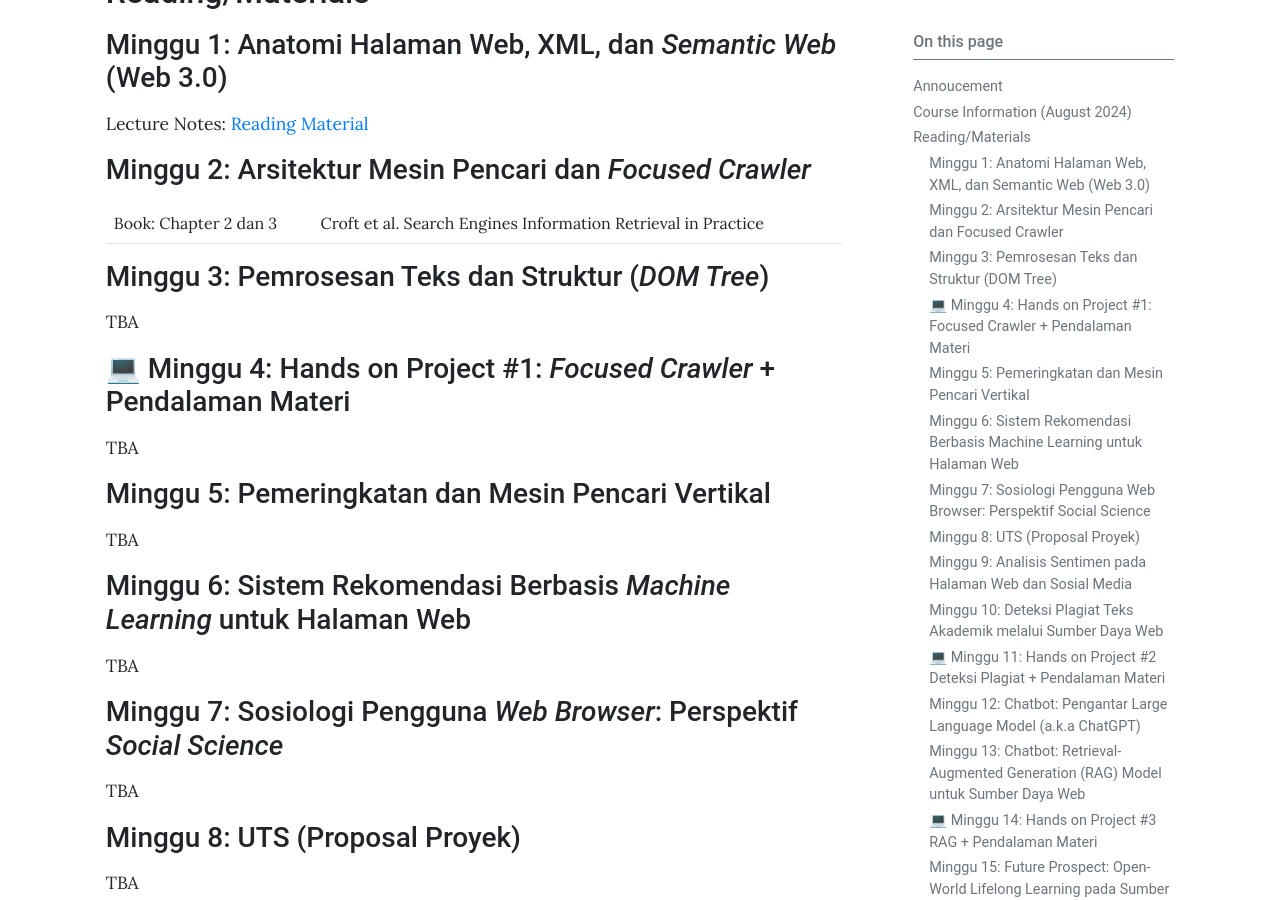
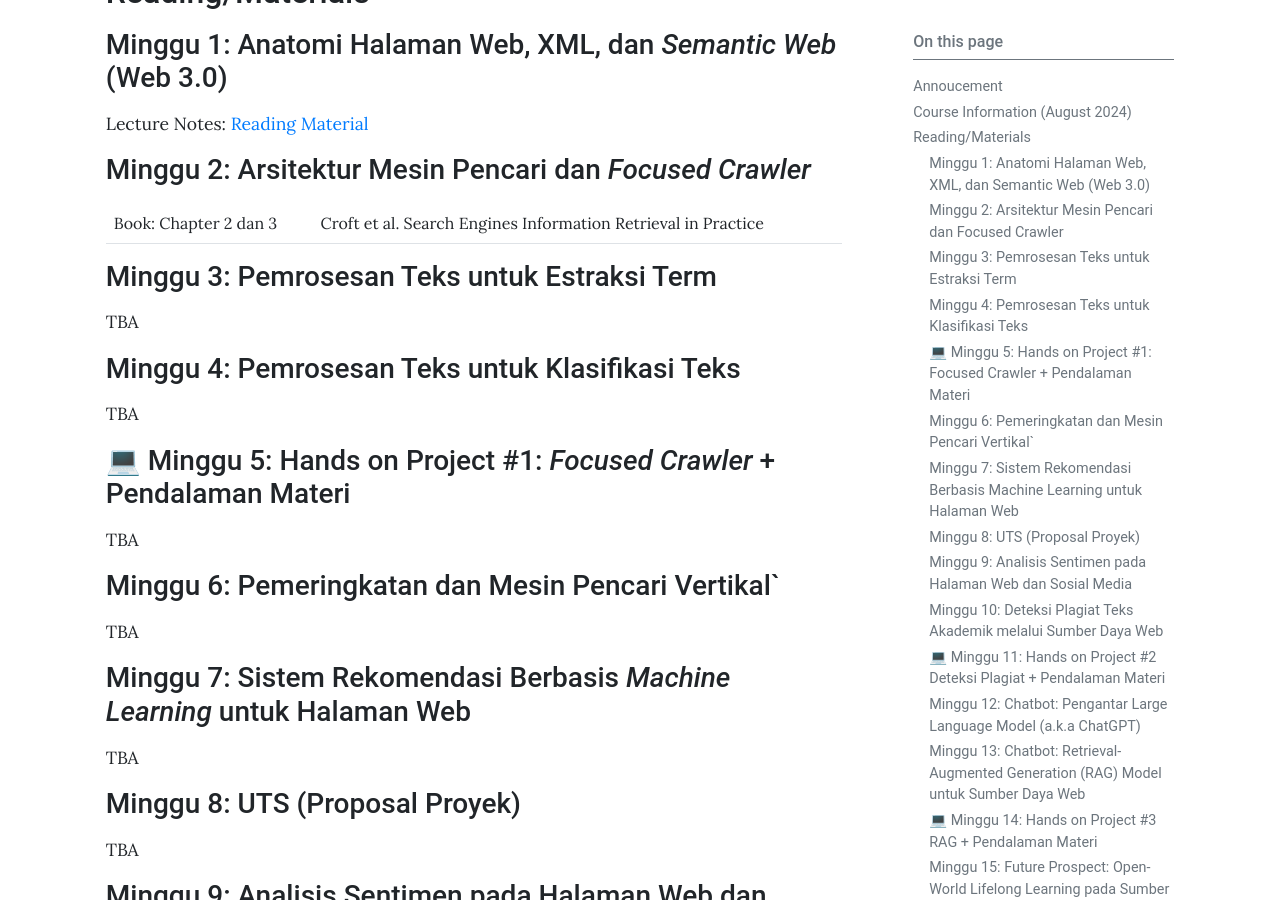
Before and after one commit to gusti-alfarisy/gusti-alfarisy.github.io, a Jekyll site: the page built from pages/mk/web.md, in a window 1280 px wide and 900 px high, scrolled down 3088 px. Built offline with Jekyll 4.4.1, drawn with Linux system fonts in a browser that asks for light colours.

Commit message:
update Team

```diff
--- a/pages/mk/web.md
+++ b/pages/mk/web.md
@@ -104,25 +97,30 @@ Lecture Notes: [Reading Material](https://mega.nz/file/e40R2ATT#UHEngxHQqHOI48tt
 
 Book: Chapter 2 dan 3 | Croft et al. Search Engines Information Retrieval in Practice
 
-### Minggu 3: Pemrosesan Teks dan Struktur (*DOM Tree*)
+### Minggu 3: Pemrosesan Teks untuk Estraksi Term
 
 TBA
 
-### 💻 Minggu 4: Hands on Project #1: *Focused Crawler* + Pendalaman Materi
+### Minggu 4: Pemrosesan Teks untuk Klasifikasi Teks
 
 TBA
 
-### Minggu 5: Pemeringkatan dan Mesin Pencari Vertikal
+### 💻 Minggu 5: Hands on Project #1: *Focused Crawler* + Pendalaman Materi
 
 TBA
 
-### Minggu 6: Sistem Rekomendasi Berbasis *Machine Learning* untuk Halaman Web
+### Minggu 6: Pemeringkatan dan Mesin Pencari Vertikal`
 
 TBA
 
-### Minggu 7: Sosiologi Pengguna *Web Browser*: Perspektif *Social Science*
+### Minggu 7: Sistem Rekomendasi Berbasis *Machine Learning* untuk Halaman Web
 
 TBA
+
+[//]: # (### Minggu 7: Sosiologi Pengguna *Web Browser*: Perspektif *Social Science*)
+
+[//]: # ()
+[//]: # (TBA)
 
 ### Minggu 8: UTS (Proposal Proyek)
 
```
Also changed, not shown: other parts of pages/mk/web.md (+0 -7 lines).
